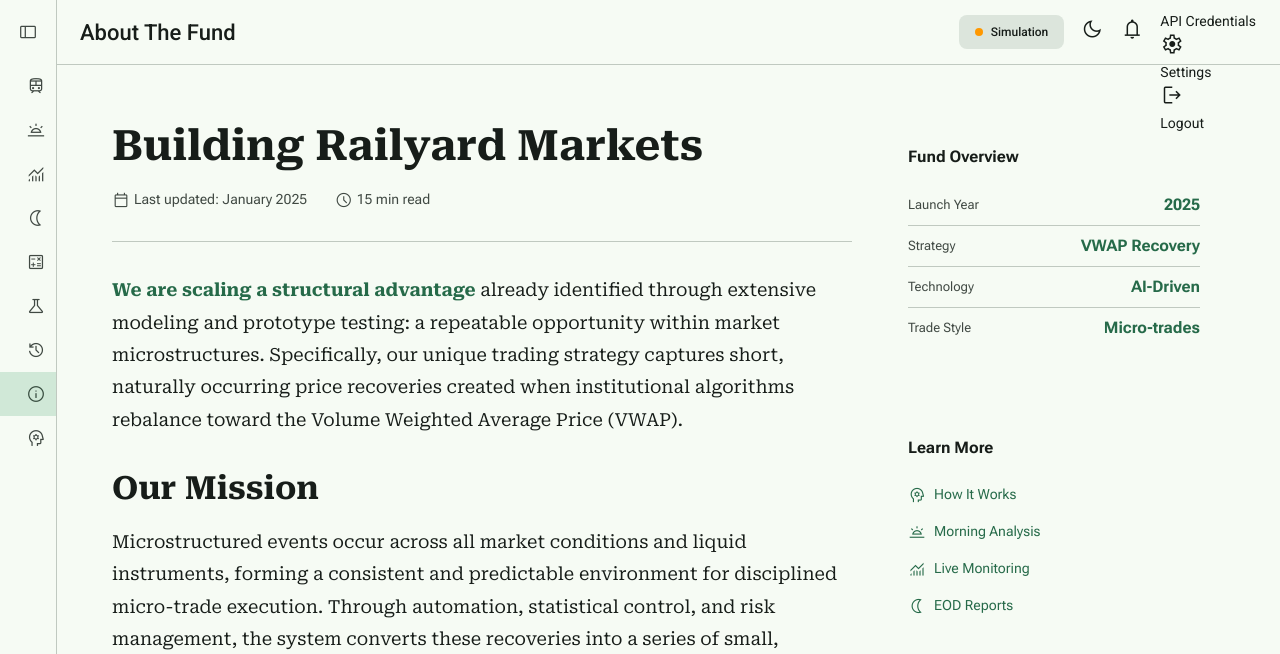
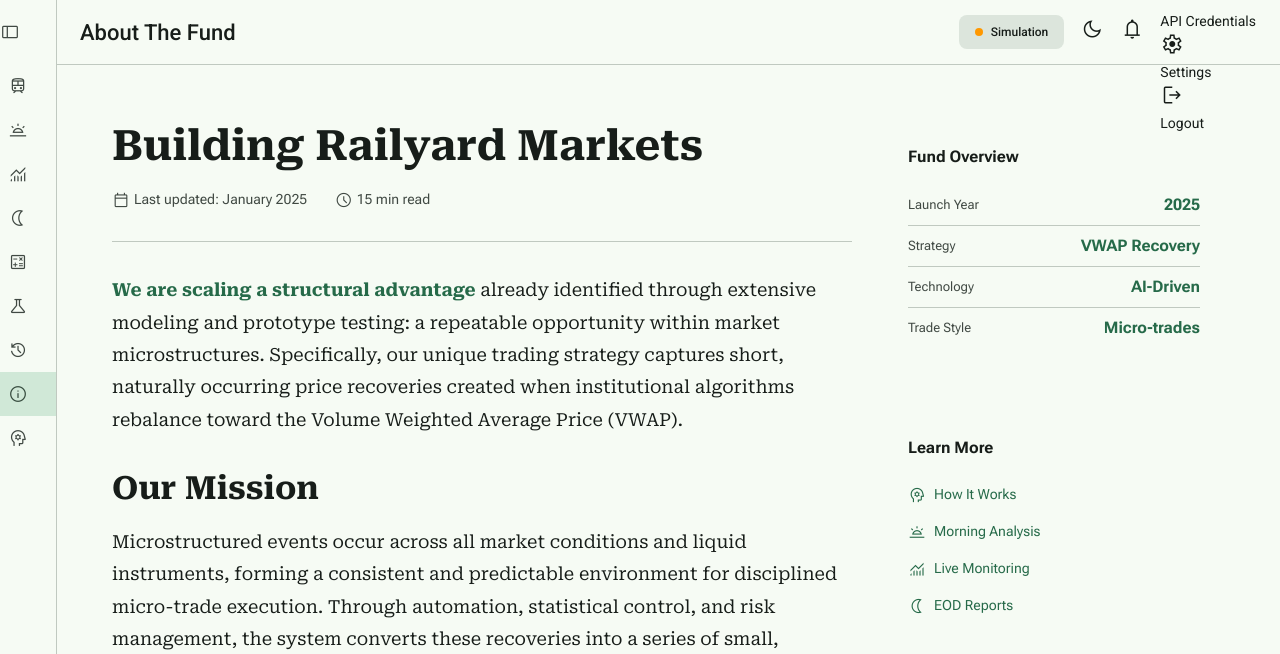
Before and after one commit to fromnineteen80/LRBF, a Flask app: page /about in a window 1280 px wide. Shown: the top 654 px of the page. Run offline with Flask 3, Linux system fonts and the light colour scheme; the visitor is signed in with stand-in values (Sample User, id 1); some libraries are stand-ins or nearby versions.

Commit message:
Remove ALL left padding - set everything to 0
Toggle: padding: 8px 0 (no left padding)
Nav items: padding: 6px 0 (no left padding)
Section headers: padding: 10px 0 4px 0 (no left padding)

Let flexbox handle positioning naturally without padding interference.

```diff
--- a/static/css/material-web-layout.css
+++ b/static/css/material-web-layout.css
@@ -107,7 +107,7 @@ body {
     display: flex;
     align-items: center;
     gap: 8px;
-    padding: 8px 0 8px 18px;
+    padding: 8px 0;
     min-height: 48px;
 }
 
@@ -177,7 +177,7 @@ body {
 
 /* Section Headers */
 .nav-rail-section-header {
-    padding: 10px 0 4px 18px;
+    padding: 10px 0 4px 0;
     margin: 6px 0 0 0;
 }
 
@@ -204,7 +204,7 @@ body {
     display: flex;
     align-items: center;
     gap: 8px;
-    padding: 6px 0 6px 18px;
+    padding: 6px 0;
     margin: 0;
     text-decoration: none;
     color: var(--md-sys-color-on-surface-variant);
```
